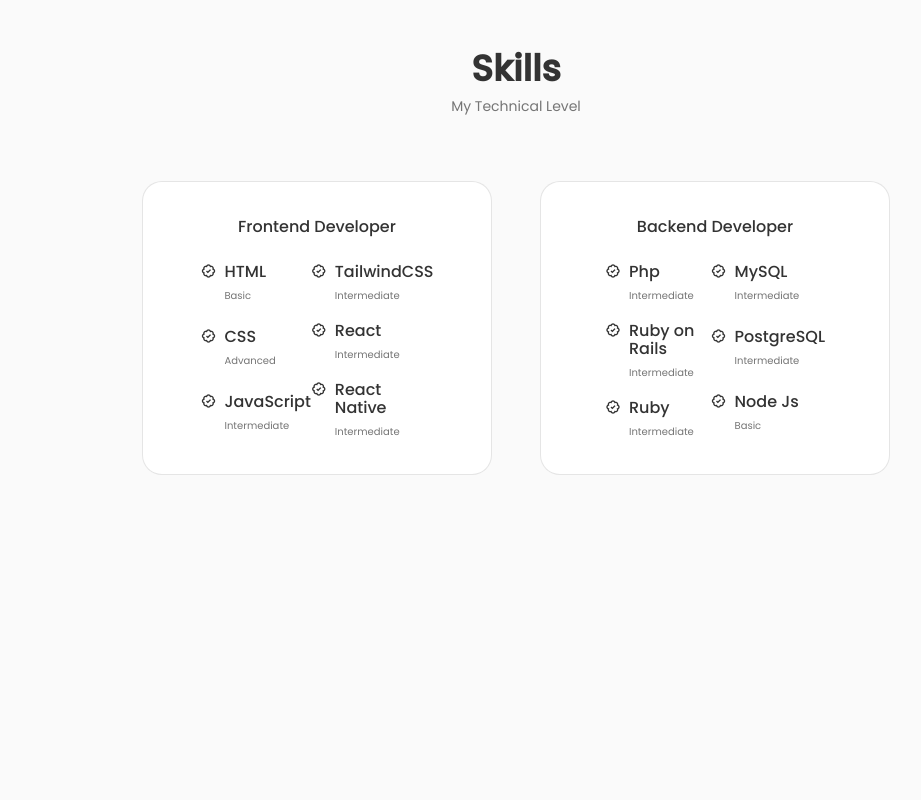
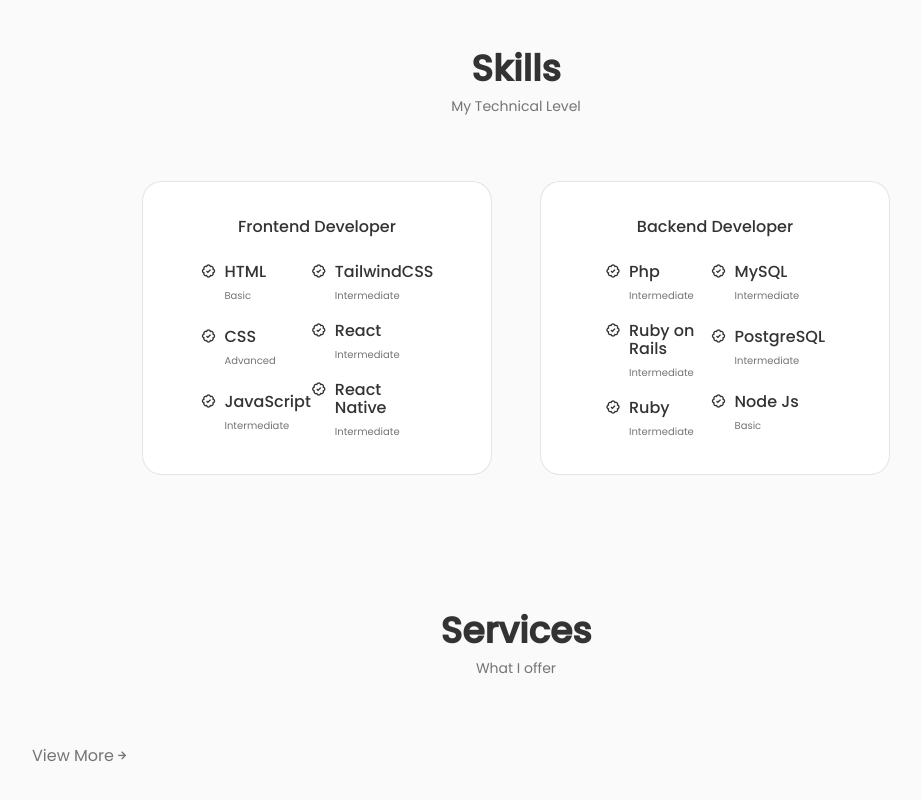
Before and after one commit to AmanWorku/AmanWorku.github.io, a React (Create React App) app: page / in a window 1280 px wide. Shown: the part 1562-2362 px from the top of the page, without its empty margins (124-1045 px from the left). Before the commit the page ends 2069 px from the top, so only its background shows below. Built offline with nearby package versions, Linux system fonts and the light colour scheme.

Commit message:
Create services page

```diff
--- a/src/App.js
+++ b/src/App.js
@@ -4,6 +4,7 @@
 import Home from "./components/home/Home";
 import About from "./components/about/About";
 import Skills from "./components/skills/Skills";
+import Services from "./components/services/Services";
 
 function App() {
 	return (
@@ -13,6 +14,7 @@
 			<Home />
 			<About />
 			<Skills />
+			<Services />
 		</>
 	);
 }
--- /dev/null
+++ b/src/components/services/Services.jsx
@@ -0,0 +1,28 @@
+import React from 'react'
+
+const Services = () => {
+  return (
+   <section className="services section" id="services">
+     <h2 className="section__title">Services</h2>
+    <span className="section__subtitle">What I offer</span>
+
+    <div className="services__container container grid">
+        <div className="services__content">
+            <div>
+                <div className="uil uil services__icon">
+                    <h3 className="services_-title"></h3>
+                </div>
+                <span className="services__button">View More
+                <i className='uil uil-arrow-right services__button-icon'></i></span>
+
+                <div className="service__modal">
+
+                </div>
+            </div>
+        </div>
+    </div>
+   </section>
+  )
+}
+
+export default Services
```
Also changed, not shown: src/components/services/services.css (added).
